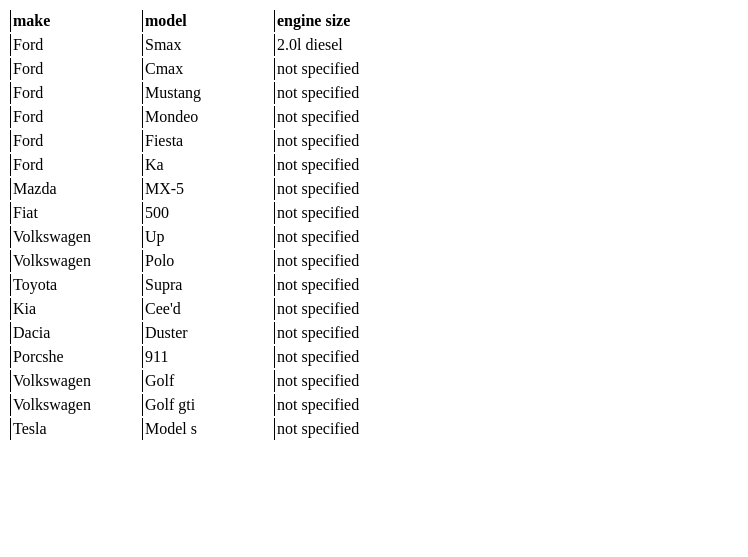
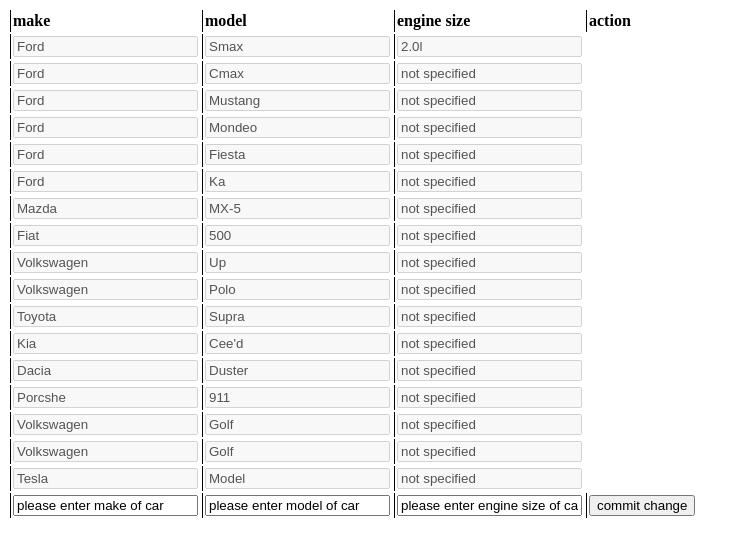
Before and after one commit to thecichos/shoes-list, a PHP site: page / in a window 1280 px wide. Shown: the top 557 px of the page, without its empty margins (0-748 px from the left). Run offline with PHP 8.4, Linux system fonts and the light colour scheme; some libraries are stand-ins or nearby versions.

Commit message:
some changes in the format on the php page and fixed a bug in rb app

```diff
--- a/index.php
+++ b/index.php
@@ -2,10 +2,17 @@
 <html>
   <head>
     <meta charset="utf-8">
+    <script
+  src="http://code.jquery.com/jquery-3.2.1.min.js"
+  integrity="sha256-hwg4gsxgFZhOsEEamdOYGBf13FyQuiTwlAQgxVSNgt4="
+  crossorigin="anonymous"></script>
     <title>cars list</title>
   </head>
   <body>
     <style media="screen">
+      * {
+        user-select: none;
+      }
       table tr {
         height: 20px;
       }
@@ -22,6 +29,7 @@
         <td><b>make</b></td>
         <td><b>model</b></td>
         <td><b>engine size</b></td>
+        <td><b>action</b></td>
       </tr>
     <?php
       $file = file_get_contents("json/cars.json");
@@ -29,16 +37,21 @@
       for ($i=0; $i < count($fileParsed) ; $i++) {
 
         print_r("<tr>");
-        print_r("<td>" . $fileParsed[$i]['make'] . "</td>");
-        print_r("<td>" . $fileParsed[$i]['model'] . "</td>");
+        print_r("<td><input type='text' value=".$fileParsed[$i]['make']." disabled></td>");
+        print_r("<td><input type='text' value=".$fileParsed[$i]['model']." disabled></td>");
         if (isset($fileParsed[$i]["engine"]) == false) {
-          print_r("<td>not specified</td>");
+          print_r("<td><input type='text' value='not specified' disabled></td>");
         } else {
-          print_r("<td>" . $fileParsed[$i]['engine'] . "</td>");
+          print_r("<td><input type='text' value=".$fileParsed[$i]['engine']." disabled></td>");
         }
         print_r("</tr>");
       }
      ?>
+     <script>
+      $(document).ready(function() {
+        $("table").append("<tr><td><input type=text value='please enter make of car'></td><td><input type=text value='please enter model of car'></td><td><input type=text value='please enter engine size of car'></td><td><input type=button value='commit change'></tr>")
+      });
+     </script>
    </table>
   </body>
 </html>
```
Also changed, not shown: 1 other file.
